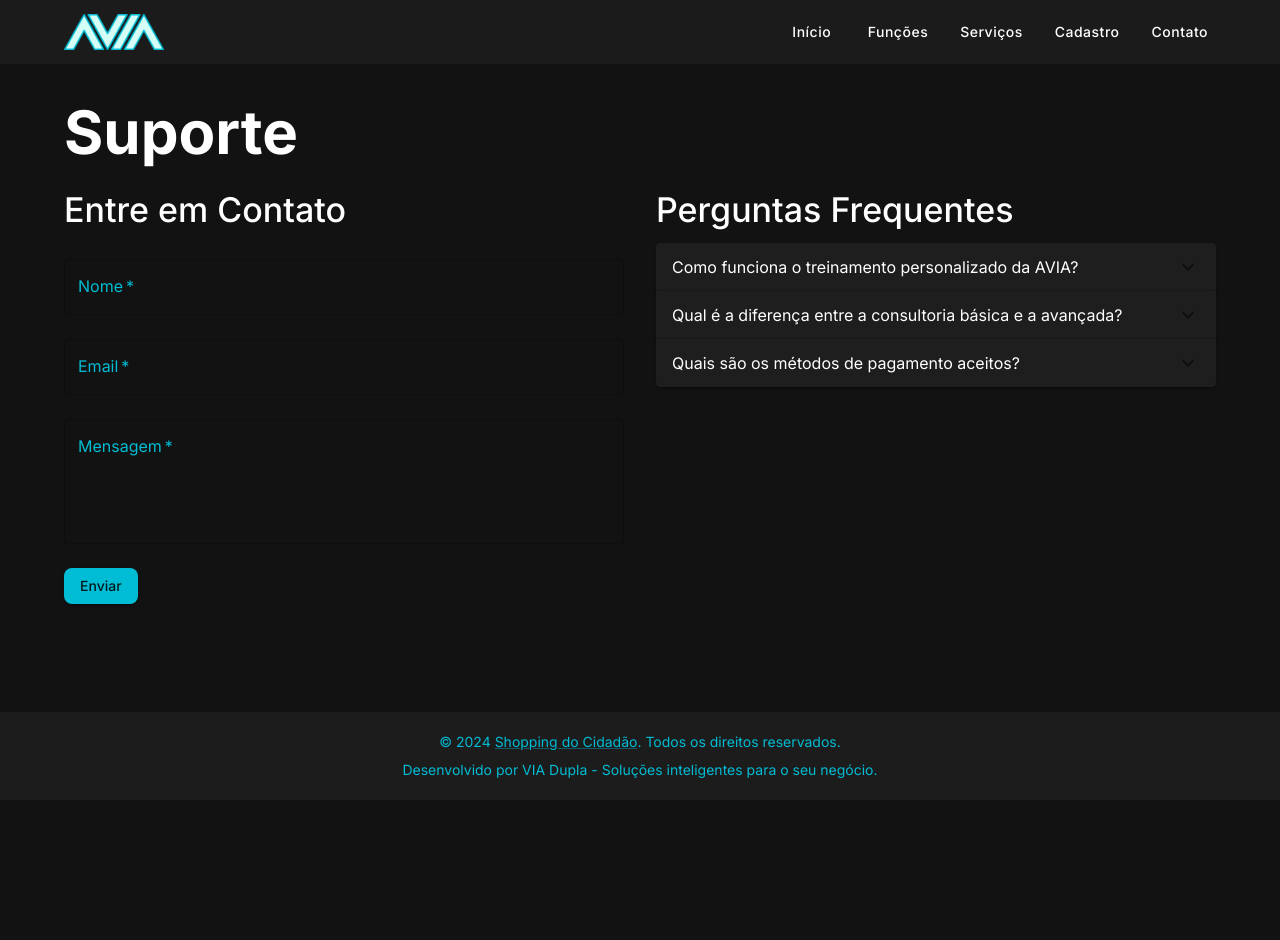
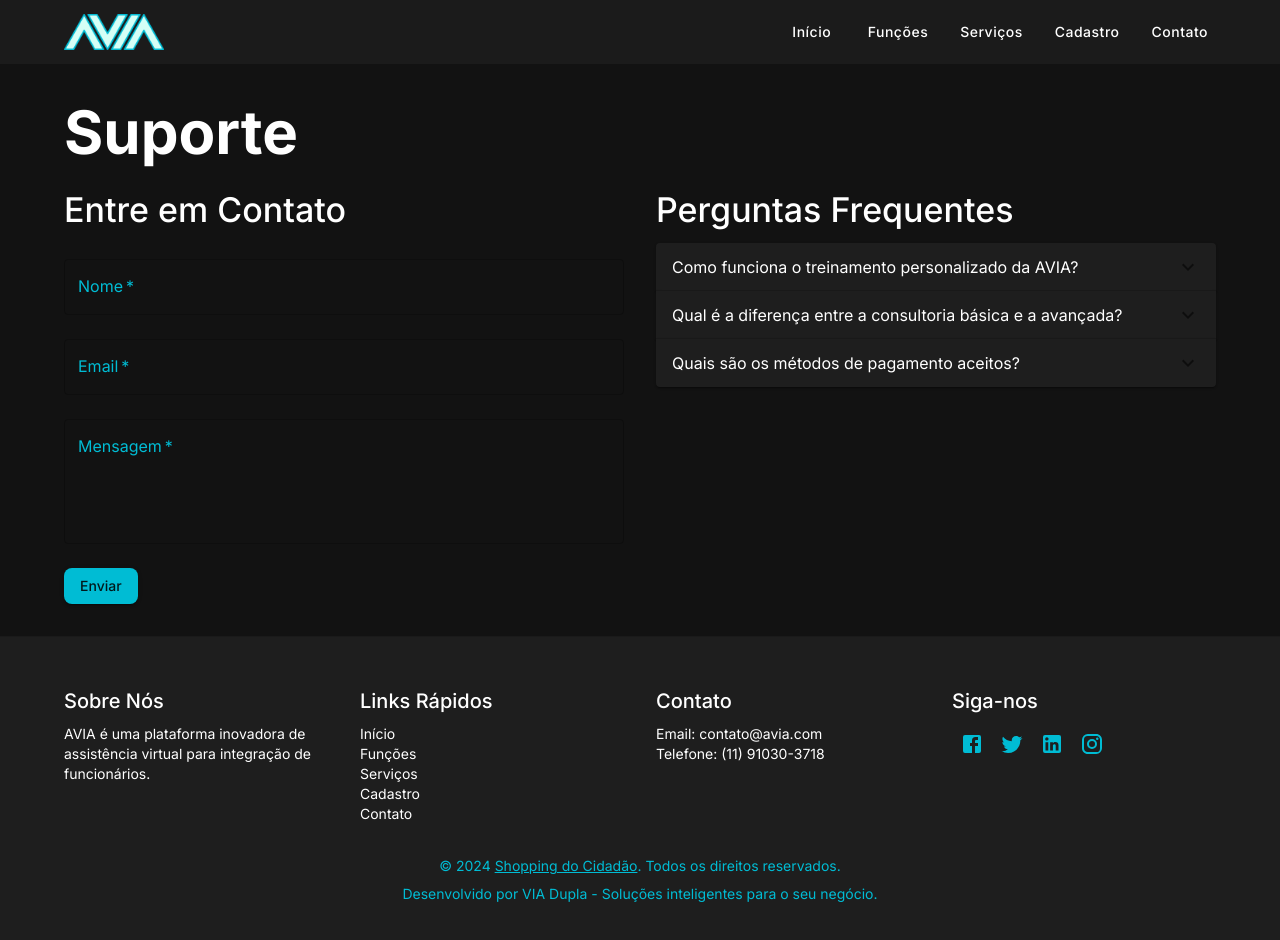
Before and after one commit to Marra-o-9/AVIA-Chatbot-Site, a React (Create React App) app: page /support in a window 1280 px wide. Shown: the top 940 px of the page. Before the commit the page ends 800 px from the top, so only its background shows below. Built offline with nearby package versions, Linux system fonts and the light colour scheme.

Commit message:
Footer repaginado e animado

```diff
--- a/src/components/Footer.js
+++ b/src/components/Footer.js
@@ -1,21 +1,128 @@
 import React from 'react';
-import { Box, Typography, Link } from '@mui/material';
+import { Box, Typography, Link, Container, Grid, IconButton } from '@mui/material';
+import { motion } from 'framer-motion';
+import { Facebook, Twitter, LinkedIn, Instagram } from '@mui/icons-material';
+
+const MotionBox = motion(Box);
+const MotionTypography = motion(Typography);
+const MotionIconButton = motion(IconButton);
 
 const Footer = () => {
+  const currentYear = new Date().getFullYear();
+
+  const containerVariants = {
+    hidden: { opacity: 0 },
+    visible: {
+      opacity: 1,
+      transition: {
+        staggerChildren: 0.1,
+      },
+    },
+  };
+
+  const itemVariants = {
+    hidden: { opacity: 0, y: 20 },
+    visible: {
+      opacity: 1,
+      y: 0,
+      transition: {
+        duration: 0.5,
+      },
+    },
+  };
+
+  const socialIcons = [
+    { Icon: Facebook, link: 'https://facebook.com' },
+    { Icon: Twitter, link: 'https://twitter.com' },
+    { Icon: LinkedIn, link: 'https://linkedin.com' },
+    { Icon: Instagram, link: 'https://instagram.com' },
+  ];
+
   return (
-    <Box sx={{ backgroundColor: '#1c1c1c', padding: '20px', marginTop: 'auto' }}>
-      <Typography variant="body2" color="textSecondary" align="center">
+    <MotionBox
+      component="footer"
+      sx={{
+        backgroundColor: 'background.paper',
+        color: 'text.primary',
+        py: 6,
+        borderTop: '1px solid',
+        borderColor: 'divider',
+      }}
+      initial="hidden"
+      animate="visible"
+      variants={containerVariants}
+    >
+      <Container maxWidth="lg">
+        <Grid container spacing={4} justifyContent="space-between">
+          <Grid item xs={12} sm={6} md={3}>
+            <MotionTypography variant="h6" gutterBottom variants={itemVariants}>
+              Sobre Nós
+            </MotionTypography>
+            <MotionTypography variant="body2" variants={itemVariants}>
+              AVIA é uma plataforma inovadora de assistência virtual para integração de funcionários.
+            </MotionTypography>
+          </Grid>
+          <Grid item xs={12} sm={6} md={3}>
+            <MotionTypography variant="h6" gutterBottom variants={itemVariants}>
+              Links Rápidos
+            </MotionTypography>
+            {['Início', 'Funções', 'Serviços', 'Cadastro', 'Contato'].map((item, index) => (
+              <MotionTypography key={index} variant="body2" component="div" variants={itemVariants}>
+                <Link href={`/${item.toLowerCase()}`} color="inherit" underline="hover">
+                  {item}
+                </Link>
+              </MotionTypography>
+            ))}
+          </Grid>
+          <Grid item xs={12} sm={6} md={3}>
+            <MotionTypography variant="h6" gutterBottom variants={itemVariants}>
+              Contato
+            </MotionTypography>
+            <MotionTypography variant="body2" variants={itemVariants}>
+              Email: contato@avia.com
+            </MotionTypography>
+            <MotionTypography variant="body2" variants={itemVariants}>
+              Telefone: (11) 91030-3718
+            </MotionTypography>
+          </Grid>
+          <Grid item xs={12} sm={6} md={3}>
+            <MotionTypography variant="h6" gutterBottom variants={itemVariants}>
+              Siga-nos
+            </MotionTypography>
+            <Box>
+              {socialIcons.map(({ Icon, link }, index) => (
+                <MotionIconButton
+                  key={index}
+                  color="primary"
+                  component="a"
+                  href={link}
+                  target="_blank"
+                  rel="noopener noreferrer"
+                  variants={itemVariants}
+                  whileHover={{ scale: 1.2 }}
+                  whileTap={{ scale: 0.9 }}
+                >
+                  <Icon />
+                </MotionIconButton>
+              ))}
+            </Box>
+          </Grid>
+        </Grid>
+        <MotionBox sx={{ mt: 4, textAlign: 'center' }} variants={itemVariants}>
+          <Typography variant="body2" color="text.secondary">
             {'© '}
-        {new Date().getFullYear()} {' '}
-        <Link color="primary" href="https://shopcidadao.com.br" target="_blank" rel="noopener">
+            {currentYear}{' '}
+            <Link color="inherit" href="https://shopcidadao.com.br" target="_blank" rel="noopener">
               Shopping do Cidadão
             </Link>
             . Todos os direitos reservados.
           </Typography>
-      <Typography variant="body2" color="textSecondary" align="center" mt={1}>
+          <Typography variant="body2" color="text.secondary" mt={1}>
             Desenvolvido por VIA Dupla - Soluções inteligentes para o seu negócio.
           </Typography>
-    </Box>
+        </MotionBox>
+      </Container>
+    </MotionBox>
   );
 };
 
```
Lines whose indentation alone changed are shown as unchanged.
